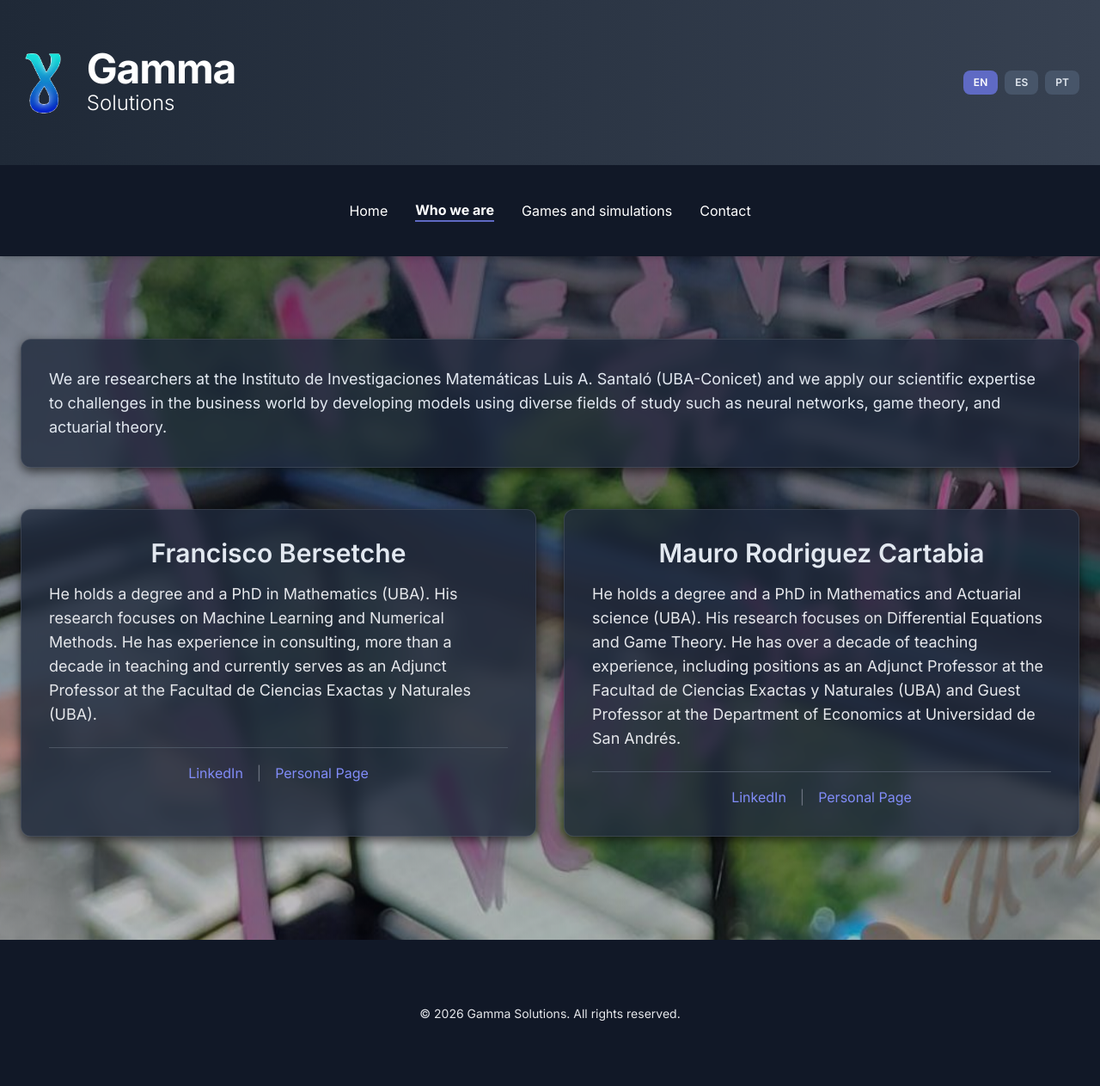
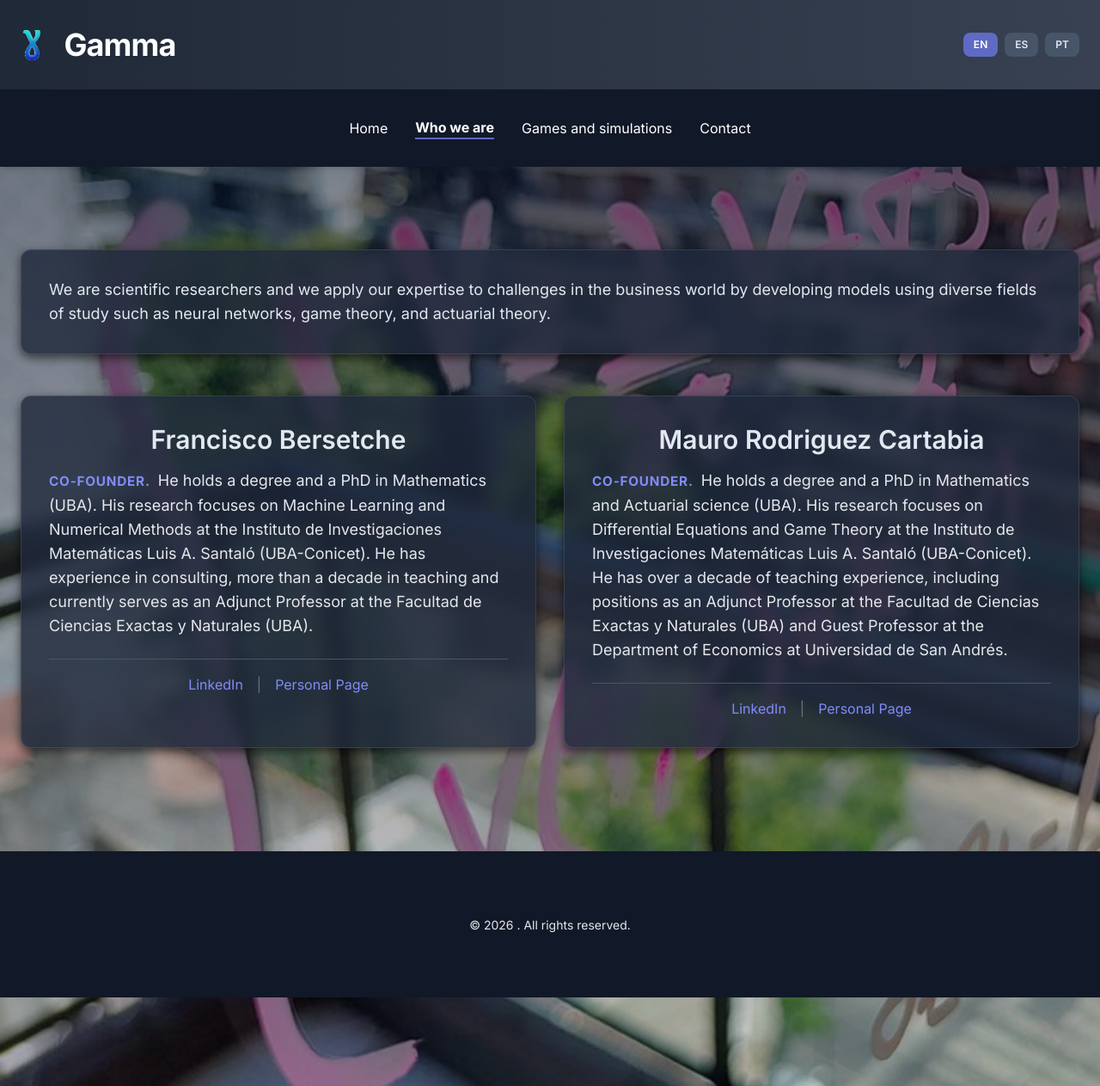
Before and after one commit to mrodriguezcartabia/fmp.github.io, a Jekyll site: the page built from who-we-are.html, in a window 1280 px wide and 1263 px high. Shown: the whole window at 86% size. Built offline with Jekyll 4.4.1, drawn with Linux system fonts in a browser that asks for light colours; nearby versions of some CDN libraries.

Commit message:
Cambio de presentación, agregado de página personal

```diff
--- a/_includes/footer.html
+++ b/_includes/footer.html
@@ -1,7 +1,7 @@
 <footer class="bg-gray-900 text-white py-12 relative z-10">
     <div class="container text-center">
-        <span class="text-gray-200 text-sm" data-en="&copy; 2026 Gamma Solutions. All rights reserved." data-es="&copy; 2026 Gamma Soluciones. Todos los derechos reservados." data-pt="&copy; 2026 Gamma Soluções. Todos os direitos reservados.">
-            &copy; 2026 Gamma Solutions. All rights reserved.
+        <span class="text-gray-200 text-sm" data-en="&copy; 2026 . All rights reserved." data-es="&copy; 2026 Gamma. Todos los derechos reservados." data-pt="&copy; 2026 Gamma. Todos os direitos reservados.">
+            &copy; 2026 Gamma. All rights reserved.
         </span>
         <!-- ><a href="https://www.linkedin.com/in/" target="_blank" class="text-indigo-400 hover:text-white">LinkedIn</a> -->
     </div>
--- a/_includes/header.html
+++ b/_includes/header.html
@@ -1,11 +1,11 @@
-<header class="bg-gradient-to-r from-[#1f2937] to-[#374151] text-white py-8 shadow-md relative z-10">
+<header class="bg-gradient-to-r from-[#1f2937] to-[#374151] text-white py-2 shadow-md relative z-10">
     <div class="container flex justify-between items-center px-6">
         <div class="flex items-center gap-6">
             <a href="index.html" class="flex items-center gap-6 hover:opacity-90 transition-opacity">
-                <img src="logo_bordeblanco.png" alt="Logo Gamma" class="h-16 md:h-20 w-auto">
+                <img src="logo_bordeblanco.png" alt="Logo Gamma" class="h-16 md:h-10 w-auto">
                 <div class="text-left">
-                    <h1 class="text-3xl md:text-5xl font-extrabold tracking-tight">Gamma</h1>
-                    <p class="text-lg md:text-2xl font-light" data-en="Solutions" data-es="Soluciones" data-pt="Soluções">Solutions</p>
+                    <h1 class="text-3xl md:text-4xl font-extrabold tracking-tight">Gamma</h1>
+                    <!--- <p class="text-lg md:text-2xl font-light" data-en="Solutions" data-es="Soluciones" data-pt="Soluções">Solutions</p> -->
                 </div>
             </a>
         </div>
@@ -17,7 +17,7 @@
     </div>
 </header>
 
-<nav id="main-nav" class="bg-[#111827] text-white py-4 shadow-md sticky top-0 z-50">
+<nav id="main-nav" class="bg-[#111827] text-white py-2 shadow-md sticky top-0 z-50">
     <div class="container relative flex flex-col items-center justify-center mx-auto px-6">
 
         <div class="flex items-center md:justify-center w-full">
@@ -38,7 +38,7 @@
                         <div class="submenu-content">
                             <a href="games.html#valuator" class="hover:text-[#5f6ac4] transition-colors" data-en="Option Valuator" data-es="Valuador de Opciones" data-pt="Valiador de Opções">Option Valuator</a>
                             <span class="hidden md:inline text-gray-700">|</span>
-                            <a href="games.html#tug-of-war" class="hover:text-[#5f6ac4] transition-colors" data-en="Tug of War" data-es="Juego de la Soga" data-pt="Jogo da Corda">Tug of War</a>
+                            <a href="games.html#tug-of-war" class="hover:text-[#5f6ac4] transition-colors" data-en="Tug of War" data-es="Juego de la cuerda" data-pt="Jogo da Corda">Tug of War</a>
                         </div>
                     </div>
                 </div>
--- a/games.html
+++ b/games.html
@@ -16,7 +16,7 @@ title: Gamma Solutions - Games
                 data-es="En esta sección presentamos algunos juegos interactivos y simulaciones.
                 En el <a href='#valuator' class='text-indigo-400 underline'>Valuador de <span class='italic'>call</span> de Amazon</a> estudiamos el precio de una opción de compra (<span class='italic'>call</span>) utilizando un
                 modelo binomial con una cantidad finita de pasos temporales. Es interesante porque, al hacer tender la cantidad de pasos a infinito, el modelo satisface la ecuación de Black-Scholes.
-                El <a href='#tug-of-war' class='text-indigo-400 underline'>Juego de la Soga</a> es un juego de suma cero contra la computadora y sirve para ver las propiedades de la función armónica
+                El <a href='#tug-of-war' class='text-indigo-400 underline'>Juego de la cuerda</a> es un juego de suma cero contra la computadora y sirve para ver las propiedades de la función armónica
                 dado que el dominio es un cuadrado y la frontera está fija."
                 data-pt="Nesta seção apresentamos alguns jogos interativos e simulações.
                 No <a href='#valuator' class='text-indigo-400 underline'>Avaliador de <span class='italic'>call</span> da Amazon</a> estudamos o preço de uma opção de compra (<span class='italic'>call</span>) utilizando um modelo binomial com
@@ -28,7 +28,7 @@ title: Gamma Solutions - Games
                 <a href="#valuator" class="text-indigo-400 underline">Valuador de <span class='italic'>call</span> de Amazon</a>
                 estudiamos el precio de una opción de compra (<span class='italic'>call</span>) utilizando un modelo binomial con una cantidad finita de
                 pasos temporales. Es interesante porque, al hacer tender la cantidad de pasos a infinito, el modelo satisface la ecuación de Black-Scholes.
-                El <a href="#tug-of-war" class="text-indigo-400 underline">Juego de la Soga</a> es un juego de
+                El <a href="#tug-of-war" class="text-indigo-400 underline">Juego de la cuerda</a> es un juego de
                 suma cero contra la computadora y sirve para ver las propiedades de la función armónica dado que el dominio es un cuadrado y la frontera está fija.
             </p>
         </div>
@@ -213,7 +213,7 @@ title: Gamma Solutions - Games
 
     <section id="tug-of-war" class="reveal scroll-mt-24">
         <div class="card">
-            <h3 class="text-2xl font-bold mb-4" data-en="Tug of War Game" data-es="Juego de la soga" data-pt="Jogo da corda">
+            <h3 class="text-2xl font-bold mb-4" data-en="Tug of War Game" data-es="Juego de la cuerda" data-pt="Jogo da corda">
                 Tug of War Game
             </h3>
             <p class="mb-6 text-gray-300"
--- a/style.css
+++ b/style.css
@@ -196,6 +196,17 @@ section[id] {
     color: #f8fafc;
     margin-bottom: 2rem;
     text-align: center;
+}
+
+/* Estilo para co-fundador */
+.badge-founder {
+    display: inline-block;
+    font-size: 0.85em;      /* Más chico que el párrafo */
+    font-weight: 700;       /* Destacado en negrita */
+    color: #818cf8;         /* El violeta de tus bullets para que resalte */
+    margin-right: 4px;      /* Espacio con el texto que sigue */
+    text-transform: uppercase; /* Opcional: le da un toque profesional */
+    letter-spacing: 0.05em;
 }
 
 /* --- NAVEGACIÓN Y BOTONES --- */
--- a/who-we-are.html
+++ b/who-we-are.html
@@ -23,35 +23,43 @@ title: Gamma Solutions - Who we are
         <div class="card reveal">
             <h4 class="text-3xl font-semibold mb-4 text-center">Francisco Bersetche</h4>
             <p class="text-lg text-gray-200 mb-6"
-                data-en="He holds a degree and a PhD in Mathematics (UBA). His research focuses on Machine Learning and Numerical Methods. He has experience in consulting,
+                data-en="<span class='badge-founder'>Co-founder.</span> He holds a degree and a PhD in Mathematics (UBA). His research focuses on Machine Learning and Numerical Methods at the
+                Instituto de Investigaciones Matemáticas Luis A. Santaló (UBA-Conicet). He has experience in consulting,
                 more than a decade in teaching and currently serves as an Adjunct Professor at the Facultad de Ciencias Exactas y Naturales (UBA)."
-                data-es="Es licenciado y doctor en matemática (UBA). Realiza su investigación sobre <span class='italic'>Machine Learning</span> (aprendizaje automático) y Métodos numéricos.
+                data-es="<span class='badge-founder'>Co-fundador.</span> Es licenciado y doctor en matemática (UBA). Realiza su investigación sobre <span class='italic'>Machine Learning</span>
+                (aprendizaje automático) y Métodos numéricos en el Instituto de Investigaciones Matemáticas Luis A. Santaló (UBA-Conicet).
                 Tiene experiencia en consultoría, más de una década en docencia y actualmente se desempeña como profesor adjunto en la Facultad de Ciencias Exactas y Naturales (UBA)."
-                data-pt="Possui graduação e doutorado em Matemática (UBA). Sua pesquisa foca em <span class='italic'>Machine Learning</span> (aprendizado automático) e Métodos numéricos.
+                data-pt="<span class='badge-founder'>É cofundador.</span> Possui graduação e doutorado em Matemática (UBA). Sua pesquisa foca em <span class='italic'>Machine Learning</span>
+                (aprendizado automático) e Métodos numéricos no Instituto de Investigaciones Matemáticas Luis A. Santaló (UBA-Conicet).
                 Possui experiência em consultoria, mais de uma década em ensino e atualmente é Professor Adjunto na Facultad de Ciencias Exactas y Naturales (UBA).">
-                Es licenciado y doctor en matemática (UBA). Realiza su investigación sobre <span class='italic'>Machine Learning</span> (aprendizaje automático) y Métodos numéricos.
+                <span class='badge-founder'>Co-fundador.</span> Es licenciado y doctor en matemática (UBA). Realiza su investigación sobre <span class='italic'>Machine Learning</span> (aprendizaje automático)
+                y Métodos numéricos en el  Instituto de Investigaciones Matemáticas Luis A. Santaló (UBA-Conicet).
                 Tiene experiencia en consultoría, más de una década en docencia y actualmente se desempeña como profesor adjunto en la Facultad de Ciencias Exactas y Naturales (UBA).
             </p>
             <div class="flex justify-center space-x-4 border-t border-gray-600 pt-4">
                 <a href="https://www.linkedin.com" target="_blank" class="text-indigo-400 hover:text-white">LinkedIn</a>
                 <span class="text-gray-500">|</span>
-                <a href="" target="_blank" class="text-indigo-400 hover:text-white" data-en="Personal Page" data-es="Página Personal" data-pt="Página Pessoal">Personal Page</a>
+                <a href="https://fbersetche.github.io/" target="_blank" class="text-indigo-400 hover:text-white" data-en="Personal Page" data-es="Página Personal" data-pt="Página Pessoal">Personal Page</a>
             </div>
         </div>
 
         <div class="card reveal">
             <h4 class="text-3xl font-semibold mb-4 text-center">Mauro Rodriguez Cartabia</h4>
             <p class="text-lg text-gray-200 mb-6"
-                data-en="He holds a degree and a PhD in Mathematics and Actuarial science (UBA). His research focuses on Differential Equations and Game Theory.
+                data-en="<span class='badge-founder'>Co-founder.</span> He holds a degree and a PhD in Mathematics and Actuarial science (UBA). His research focuses on Differential Equations and Game Theory
+                at the Instituto de Investigaciones Matemáticas Luis A. Santaló (UBA-Conicet).
                 He has over a decade of teaching experience, including positions as an Adjunct Professor at the Facultad de Ciencias Exactas y Naturales (UBA) and Guest Professor at the
                 Department of Economics at Universidad de San Andrés."
-                data-es="Es licenciado y doctor en matemática y actuario (UBA). Realiza su investigación sobre Ecuaciones diferenciales y Teoría de juegos.
+                data-es="<span class='badge-founder'>Co-fundador.</span> Es licenciado y doctor en matemática y actuario (UBA). Realiza su investigación sobre Ecuaciones diferenciales y Teoría de juegos en el
+                Instituto de Investigaciones Matemáticas Luis A. Santaló (UBA-Conicet).
                 Tiene más de una década de experiencia docente, incluyendo el cargo de profesor adjunto en la Facultad de Ciencias Exactas y Naturales (UBA) y el de profesor invitado en el
                 Departamento de Economía de la Universidad de San Andrés."
-                data-pt="Possui graduação e doutorado em Matemática e Ciências Atuariais (UBA). Sua pesquisa foca em Equações Diferenciais e Teoria dos Jogos.
+                data-pt="<span class='badge-founder'>É cofundador.</span> Possui graduação e doutorado em Matemática e Ciências Atuariais (UBA). Sua pesquisa foca em Equações Diferenciais e Teoria dos Jogos
+                no Instituto de Investigaciones Matemáticas Luis A. Santaló (UBA-Conicet).
                 Possui mais de uma década de experiência docente, incluindo cargos de Professor Adjunto na Facultad de Ciencias Exactas y Naturales (UBA) e Professor Convidado no
                 Departamento de Economia da Universidad de San Andrés.">
-                Es licenciado y doctor en matemática y actuario (UBA). Realiza su investigación sobre Ecuaciones diferenciales y Teoría de juegos.
+                <span class='badge-founder'>Co-fundador.</span> Es licenciado y doctor en matemática y actuario (UBA). Realiza su investigación sobre Ecuaciones diferenciales y Teoría de juegos
+                en el  Instituto de Investigaciones Matemáticas Luis A. Santaló (UBA-Conicet).
                 Tiene más de una década de experiencia docente, incluyendo el cargo de profesor adjunto en la Facultad de Ciencias Exactas y Naturales (UBA) y el de profesor invitado en el
                 Departamento de Economía de la Universidad de San Andrés.
             </p>
```
Also changed, not shown: other parts of who-we-are.html (+4 -4 lines), index.html (+4 -4 lines), 4 other files.
